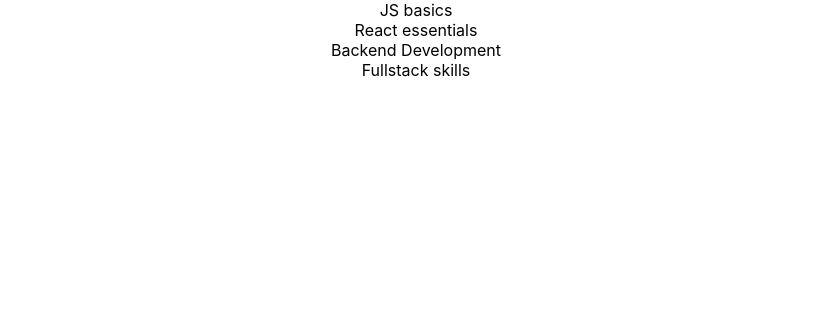
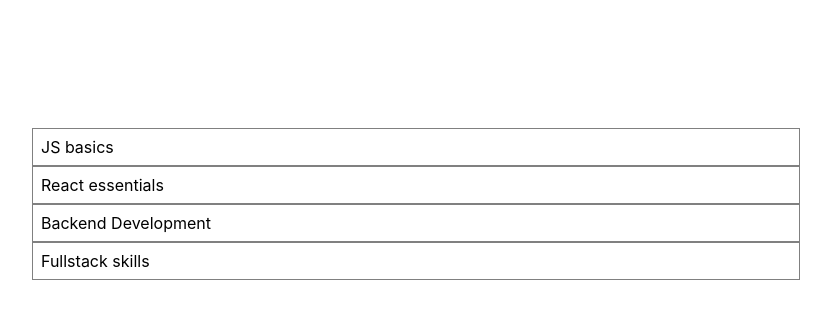
Before and after one commit to Rahulrai1998/frontend-machine-coding, a React (Create React App) app: page / in a window 1280 px wide. Shown: the top 318 px of the page, without its empty margins (224-1055 px from the left). Built offline with nearby package versions, Linux system fonts and the light colour scheme.

Commit message:
accordion updates

```diff
--- a/src/components/accordion/Accordion.jsx
+++ b/src/components/accordion/Accordion.jsx
@@ -5,8 +5,7 @@ const Accordion = () => {
   return (
     <div className="accord-parent">
       {data?.map((elm) => (
-        <div className="card" key={elm.id}>
-          {" "}
+        <div className="accord-card" key={elm.id}>
           {elm?.title}
         </div>
       ))}
--- a/src/index.css
+++ b/src/index.css
@@ -12,6 +12,7 @@ code {
     monospace;
 }
 
+/* GRID LIGHTS */
 div.grid-light-box {
   width: 50vw;
   height: 50vh;
@@ -42,11 +43,18 @@ div.grid-light-box {
 .on-bg {
   background-color: brown;
 }
-/* Accordion */
+
+/* ACCORDION */
 .accord-parent {
   width: 60%;
   display: flex;
   flex-direction: column;
-  margin: auto;
+  margin: 10% auto;
   justify-content: center;
 }
+
+.accord-card {
+  border: 1px solid grey;
+  text-align: left;
+  padding: 8px;
+}
```
